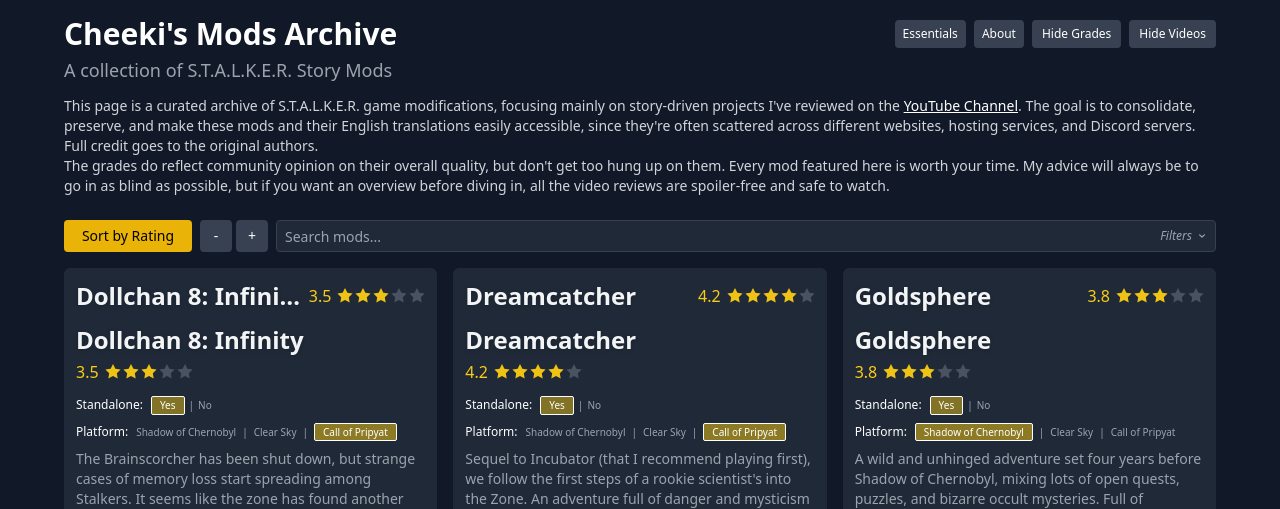
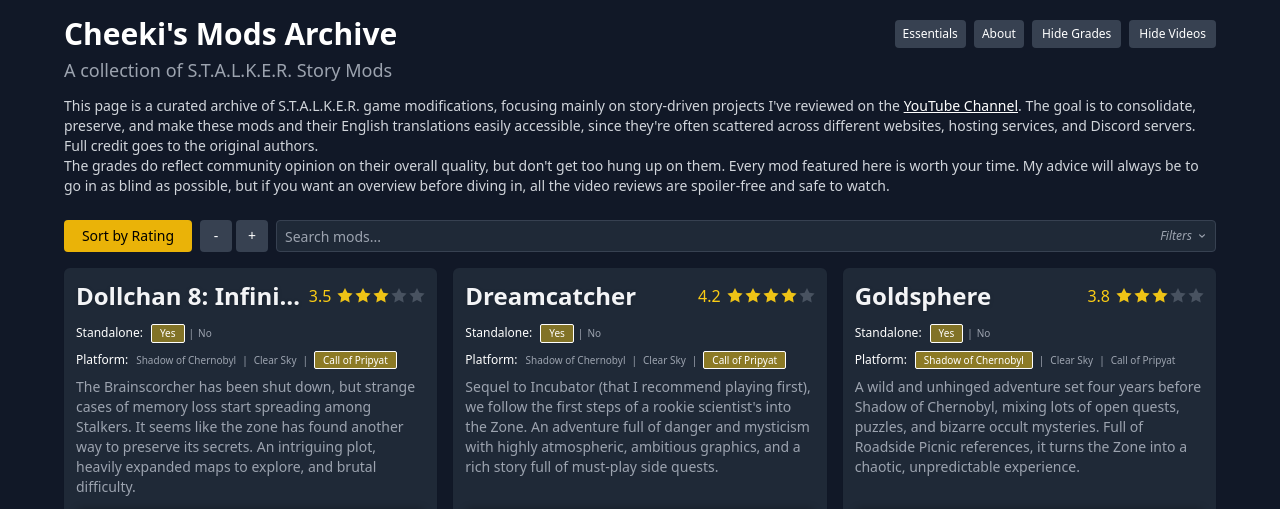
Before and after one commit to Cheekitos/CSMA, a Jekyll site: the page built from index.html, in a window 1280 px wide, cut to the strip 0-509 px from the top of the page. Built offline with Jekyll 4.4.1, drawn with Linux system fonts in a browser that asks for light colours; nearby versions of some CDN libraries; some of the changed text lies outside the part shown.

Commit message:
layout Fixes

```diff
--- a/assets/css/style.css
+++ b/assets/css/style.css
@@ -69,6 +69,32 @@
 .cards-4 .platform-compact {
   display: flex;
   align-items: center;
+}
+
+/* Title and rating layout control */
+/* Default: show horizontal layout (side by side) */
+.title-rating-horizontal {
+  display: flex;
+}
+
+.title-rating-vertical {
+  display: none;
+}
+
+/* For cards-4: hide horizontal layout and show vertical layout */
+.cards-4 .title-rating-horizontal {
+  display: none;
+}
+
+.cards-4 .title-rating-vertical {
+  display: block;
+}
+
+/* Allow title to wrap in cards-4 layout */
+.cards-4 .title-rating-vertical h3 {
+  white-space: normal;
+  overflow: visible;
+  text-overflow: clip;
 }
 
 /* Fix for video alignment - make grid content use flexbox */
@@ -1067,4 +1093,6 @@
   }
 
   #filter-dropdown .flex.items-center.gap-1 {
-    gap
+    gap: 0.25rem;
+  }
+}
```
